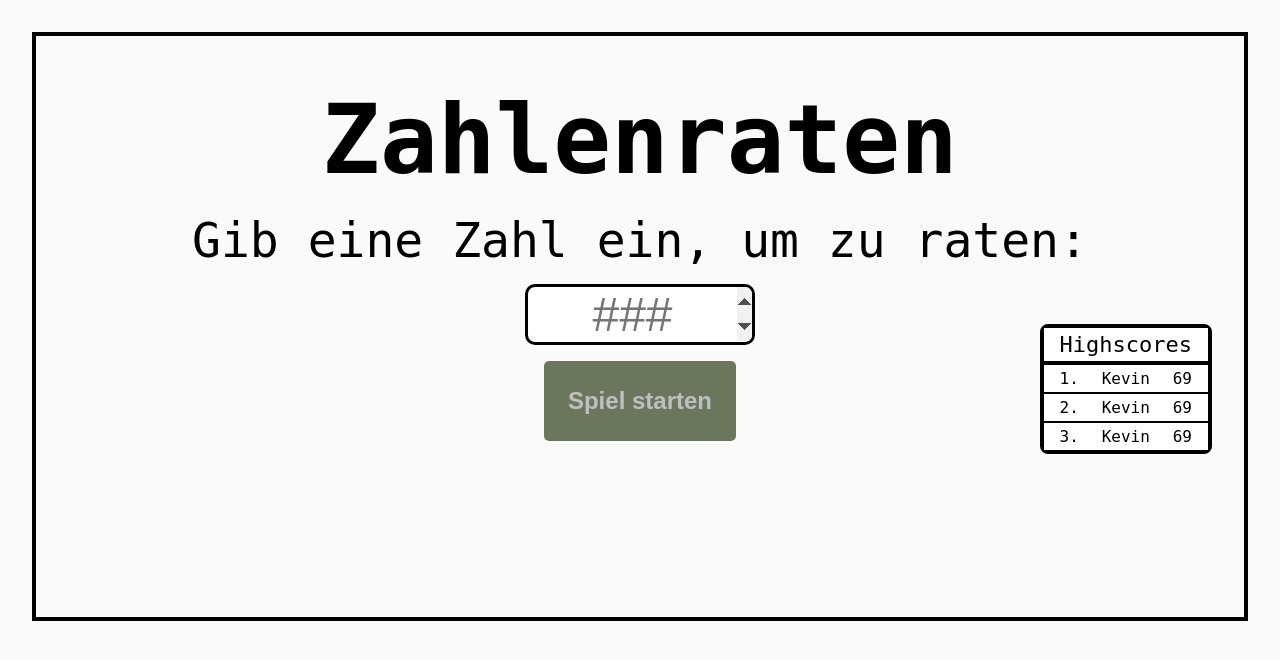
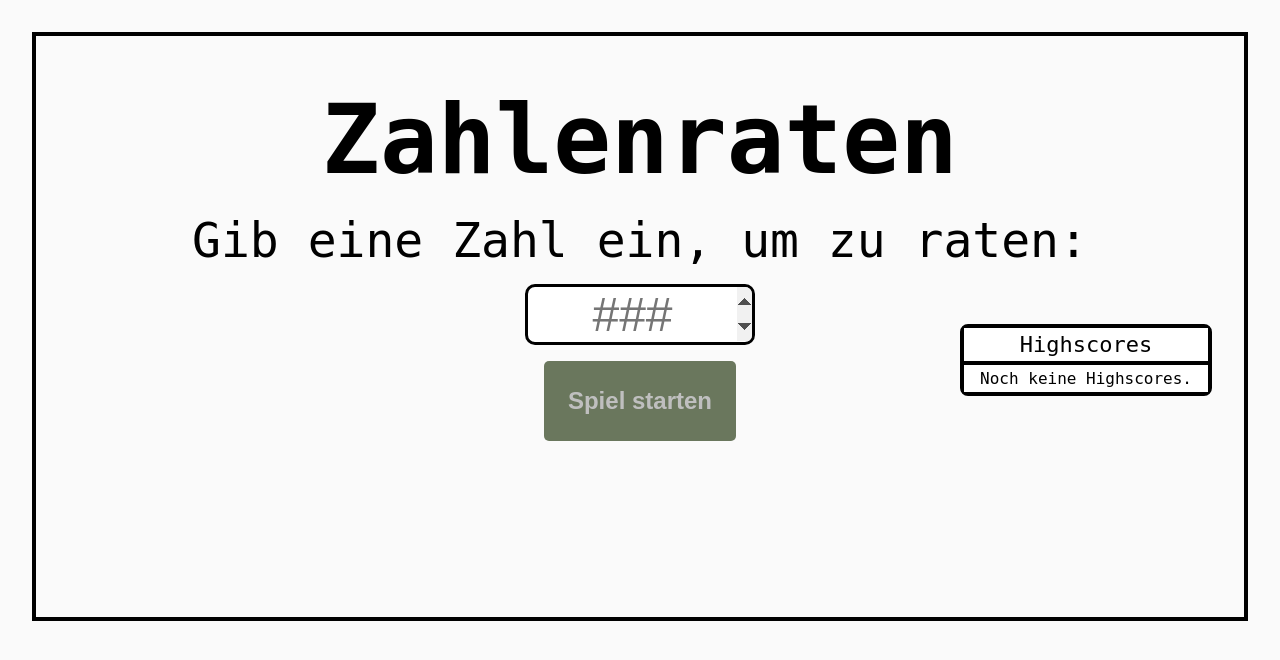
Before and after one commit to ChristophSchule/Zahlenraten, a Flask app: page / in a window 1280 px wide. Shown: the top 660 px of the page. Run offline with Flask 3, Linux system fonts and the light colour scheme.

Commit message:
Hizufügen von Laden der Highscores und speichern des Scores

```diff
--- a/app/models.py
+++ b/app/models.py
@@ -3,8 +3,9 @@ from . import db
 
 class User(db.Model):
     id = db.Column(db.Integer, primary_key=True)
-    username = db.Column(db.String(80), unique=True, nullable=False)
+    username = db.Column(db.String(80), unique=False, nullable=False)
     points = db.Column(db.Integer, nullable=False, default=0)
+    date_created = db.Column(db.DateTime, server_default=db.func.now())
 
     def __repr__(self):
-        return f'<User {self.username} {self.points}>'
+        return f'<User {self.username} {self.points} {self.date_created}>'
--- a/app/routes.py
+++ b/app/routes.py
@@ -1,5 +1,7 @@
 from flask import Blueprint, render_template, Flask, render_template, request, redirect, url_for, session
 from .utils import *
+from .models import User
+from . import db
 
 bp = Blueprint('main', __name__)
 
@@ -22,9 +24,13 @@ def guess():
     session['guesses'] = guesses
     number_to_guess = session.get('number_to_guess')
     if result == "correct":
-        return render_template("game_over.html", guesses=guesses, number_to_guess=number_to_guess)
+        points = session.get('guesses').__len__()
+        save_score('Test', points)
+        scores = load_scores()
+        return render_template("game_over.html", guesses=guesses, number_to_guess=number_to_guess,  scores=scores)
     else:
-        return render_template("index.html", guesses=guesses, result=result)
+        scores = load_scores()
+        return render_template("index.html", guesses=guesses, result=result,  scores=scores)
 
 
 def start_game():
@@ -32,4 +38,14 @@ def start_game():
     # Generate a random number between 0 and 100 and store in session
     session['number_to_guess'] = generate_random_number(0, 100)
     session['number_of_attempts'] = 0
-    return render_template("index.html", guesses=[])
+    scores = load_scores()
+    return render_template("index.html", guesses=[], scores=scores)
+
+def load_scores():
+    users = User.query.order_by(User.points.asc(),User.date_created.asc()).limit(10).all()
+    return users
+
+def save_score(username, points):
+    user = User(username=username, points=points)
+    db.session.add(user)
+    db.session.commit()
--- a/app/templates/index.html
+++ b/app/templates/index.html
@@ -48,21 +48,19 @@
     {% if not guesses or guesses|length == 0 %}
     <div class="scoreboard">
         <span class="scoreboardHeader">Highscores</span>
-        <div class="scoreboardEntry">
-            <span class="scoreboardEntryNumber">1.</span>
-            <span class="scoreboardEntryName">Kevin</span>
-            <span class="scoreboardEntryScore">69</span>
-        </div>
-        <div class="scoreboardEntry">
-            <span class="scoreboardEntryNumber">2.</span>
-            <span class="scoreboardEntryName">Kevin</span>
-            <span class="scoreboardEntryScore">69</span>
-        </div>
-        <div class="scoreboardEntry">
-            <span class="scoreboardEntryNumber">3.</span>
-            <span class="scoreboardEntryName">Kevin</span>
-            <span class="scoreboardEntryScore">69</span>
-        </div>
+        {% if scores and scores|length > 0 %}
+            {% for u in scores %}
+            <div class="scoreboardEntry">
+                <span class="scoreboardEntryNumber">{{ loop.index }}.</span>
+                <span class="scoreboardEntryName">{{ u.username }}</span>
+                <span class="scoreboardEntryScore">{{ u.points }}</span>
+            </div>
+            {% endfor %}
+        {% else %}
+            <div class="scoreboardEntry">
+                <span class="scoreboardEntryName">Noch keine Highscores.</span>
+            </div>
+        {% endif %}
     </div>
     {% endif %}
     <!-- <div class="adsPopup">
```
Also changed, not shown: app/templates/game_over.html (+14 -16 lines).
